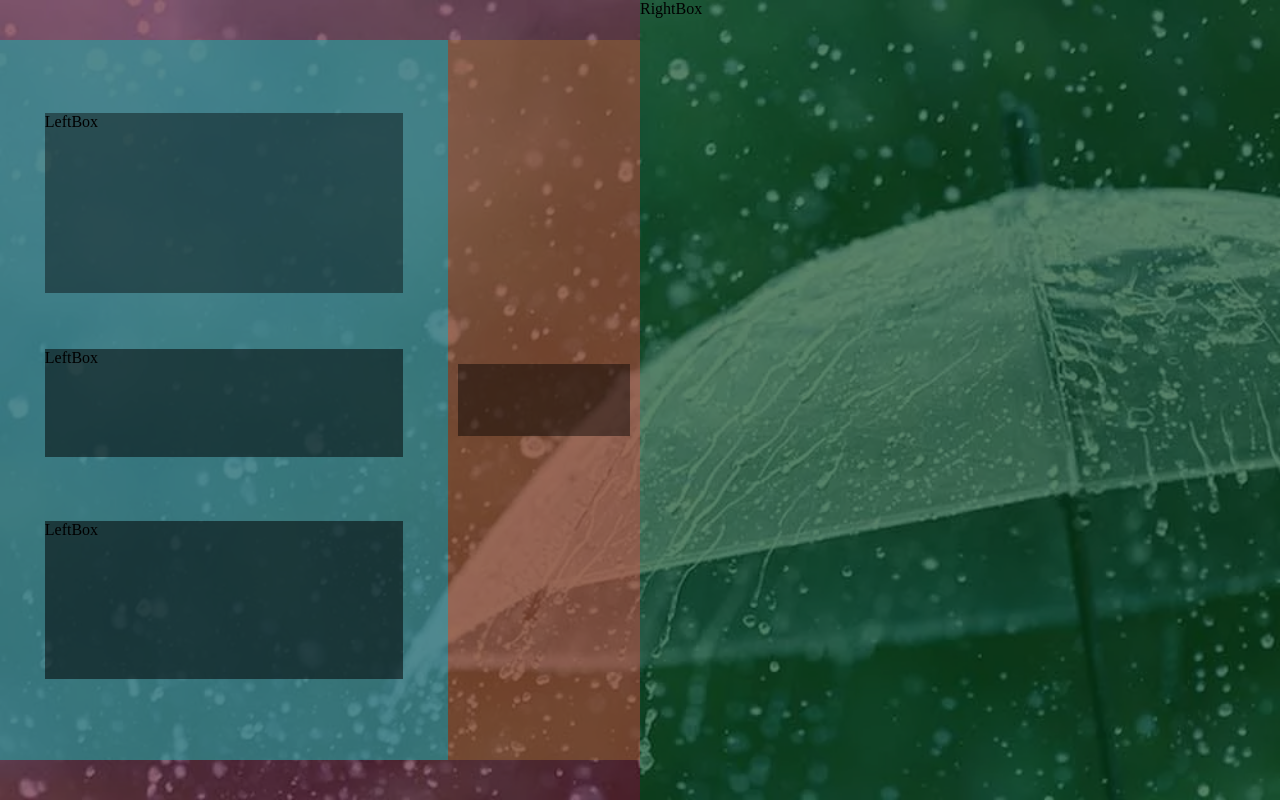
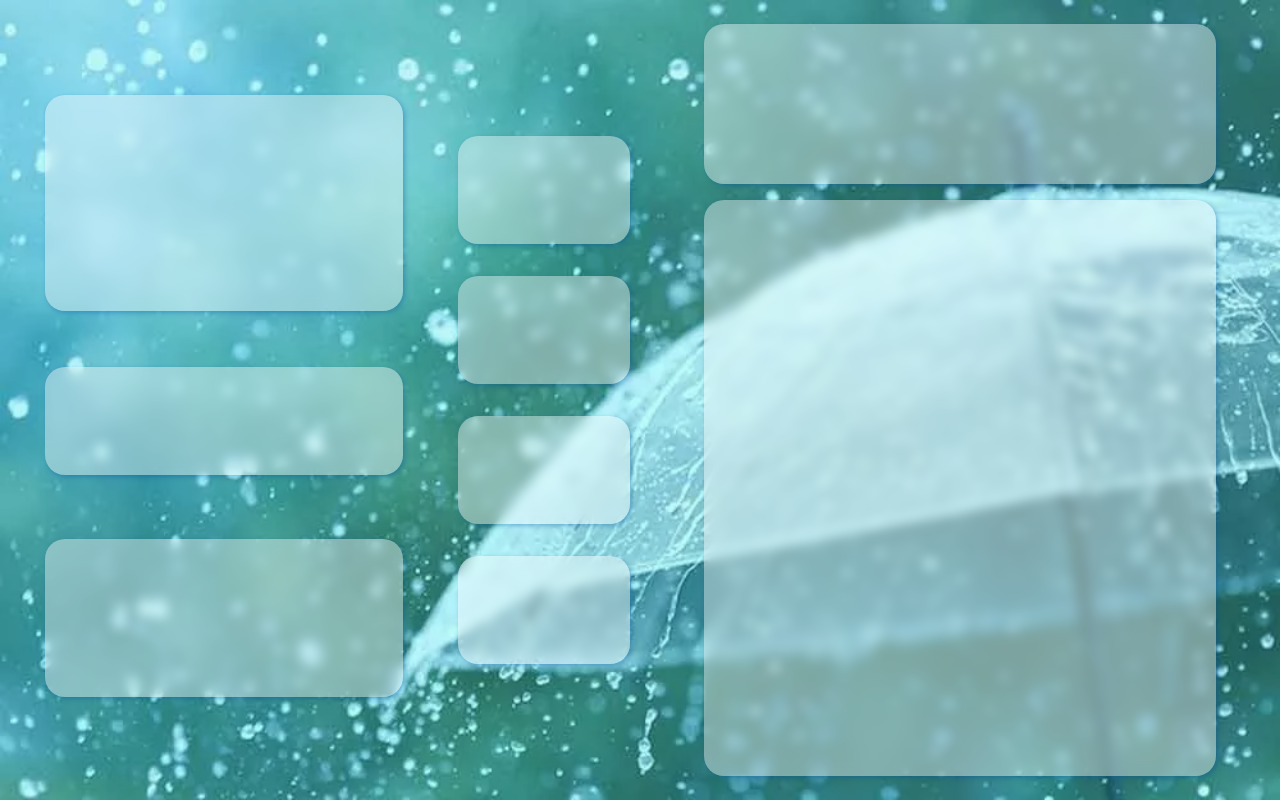
Before and after one commit to sumitchoudharySEM/weather-app, a React (Create React App) app: page / in a window 1280 px wide. Built offline with nearby package versions, Linux system fonts and the light colour scheme.

Commit message:
initial css done

```diff
--- a/src/LeftBox.js
+++ b/src/LeftBox.js
@@ -3,12 +3,16 @@ import React from 'react'
 const LeftBox = () => {
     return (<>
         <div className="side1">
-            <div className='datebox'>LeftBox </div>
-            <div className='searchbox'>LeftBox </div>
-            <div className='motobox'>LeftBox </div>
+            <div className='datebox'></div>
+            <div className='searchbox'> </div>
+            <div className='motobox'></div>
         </div>
         <div className="side2">
             <div className='moreon'></div>
+            <div className='moreon'></div>
+            <div className='moreon'></div>
+            <div className='moreon'></div>
+
         </div>
     </>
     )
--- a/src/RightBox.js
+++ b/src/RightBox.js
@@ -1,8 +1,10 @@
 import React from 'react'
 
 const RightBox = () => {
-  return (
-    <div>RightBox</div>
+  return (<>
+    <div className='searchToDo'></div>
+    <div className='to-do'></div>
+    </>
   )
 }
 
--- a/src/index.css
+++ b/src/index.css
@@ -1,6 +1,10 @@
 * {
   margin: 0;
   padding: 0;
+}
+:root {
+  --blue: #024f9b5c;
+  --white: #ffffff66;
 }
 .mainBg{
   height: 100vh;
@@ -21,7 +25,7 @@
   position: absolute;
   top: 0;
   left: 0;
-  background-color: rgba(1, 0, 68, 0.368);
+  background-color: rgba(74, 246, 243, 0.332);
 }
 .container{
   height: 100vh;
@@ -35,7 +39,6 @@
 .container .leftBox{
   width: 50%;
   height: 100%;
-  background-color: rgba(143, 32, 32, 0.456);
   display: flex;
   flex-direction: row;
   align-items: center;
@@ -44,12 +47,14 @@
 .container .rightBox{
   width: 50%;
   height: 100%;
-  background-color: rgba(10, 98, 5, 0.456);
+  display: flex;
+  flex-direction: column;
+  align-items: center;
+  justify-content: center;
 }
 .side1{
   width: 70%;
   height: 90%;
-  background-color: rgba(40, 160, 160, 0.629);
   display: flex;
   flex-direction: column;
   align-items: center;
@@ -58,7 +63,6 @@
 .side2{
   width: 30%;
   height: 90%;
-  background-color: rgba(156, 109, 48, 0.448);
   display: flex;
   flex-direction: column;
   align-items: center;
@@ -66,24 +70,55 @@
 }
 .datebox{
  width: 80%;
- height: 25%;
- background-color: rgba(0, 0, 0, 0.419);
+ height: 30%;
  margin: 1.5rem;
+ background-color: var(--white);
+ border-radius: 20px;
+ backdrop-filter: blur(6px);
+ box-shadow: 2px 2px 5px  var(--blue);
+
 }
 .searchbox{
  width: 80%;
  height: 15%;
- background-color: rgba(0, 0, 0, 0.51);
  margin: 2rem;
+ background-color: var(--white);
+ border-radius: 20px;
+ backdrop-filter: blur(6px);
+ box-shadow: 2px 2px 5px  var(--blue);
 }
 .motobox{
  width: 80%;
- height: 22%;
- background-color: rgba(0, 0, 0, 0.53);
+ height: 22%;background-color: var(--white);
+ border-radius: 20px;
+ backdrop-filter: blur(6px);
+ box-shadow: 2px 2px 5px  var(--blue);
  margin: 2rem;
 }
 .moreon{
   width: 90%;
-  height: 10%;
-  background-color: rgba(0, 0, 0, 0.451);
+  height: 15%;background-color: var(--white);
+  border-radius: 20px;
+  backdrop-filter: blur(6px);
+  box-shadow: 2px 2px 5px  var(--blue);
+  margin: 1rem 0;
 }
+
+/* right side section starts */
+
+.searchToDo{
+  height: 20%;
+  width: 80%;background-color: var(--white);
+  border-radius: 20px;
+  backdrop-filter: blur(6px);
+  box-shadow: 2px 2px 5px  var(--blue);
+}
+.to-do{
+  margin-top: 1rem;
+  padding-top: 1rem;
+  height: 70%;
+  width: 80%;background-color: var(--white);
+  border-radius: 20px;
+  backdrop-filter: blur(6px);
+  box-shadow: 2px 2px 5px  var(--blue);
+}
```
